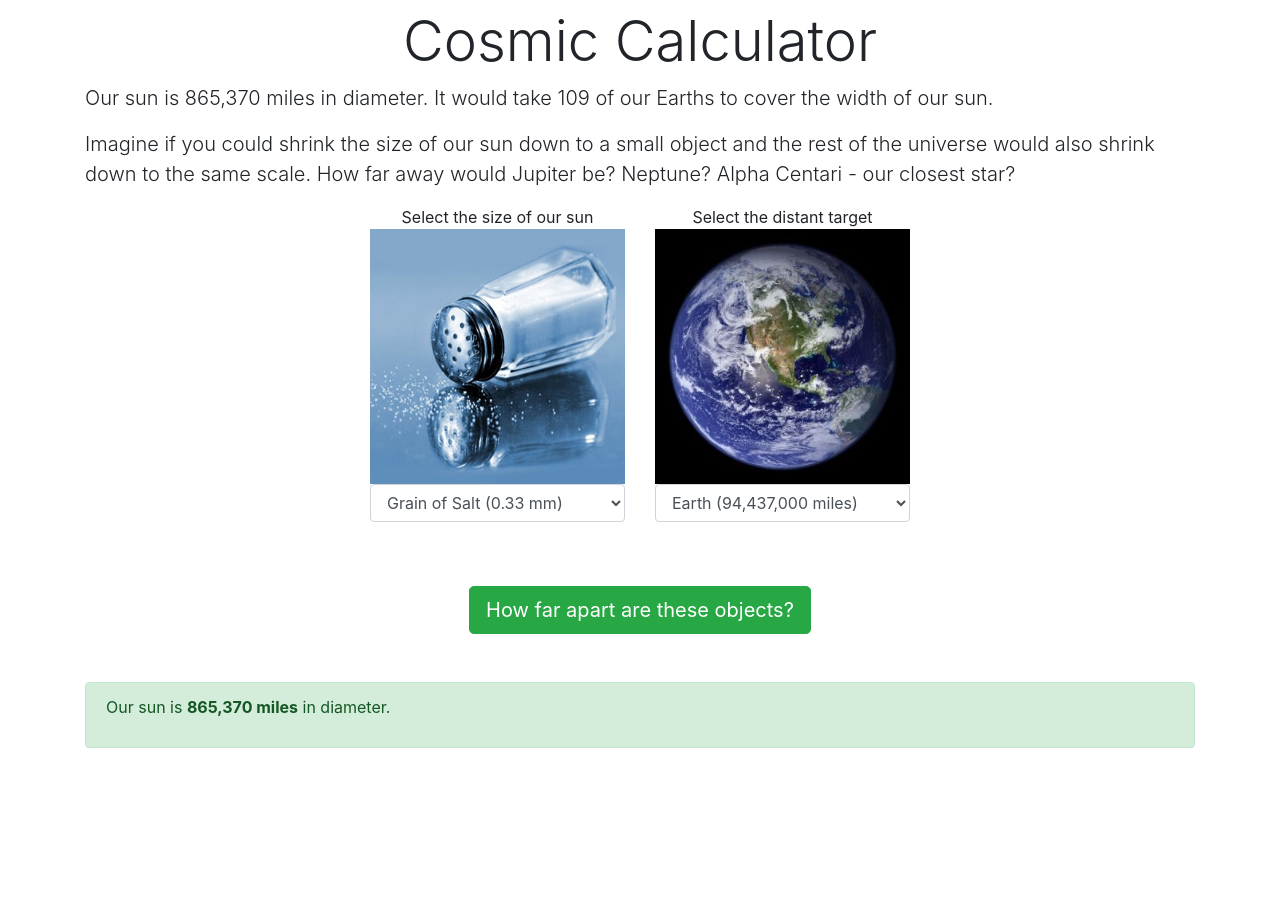
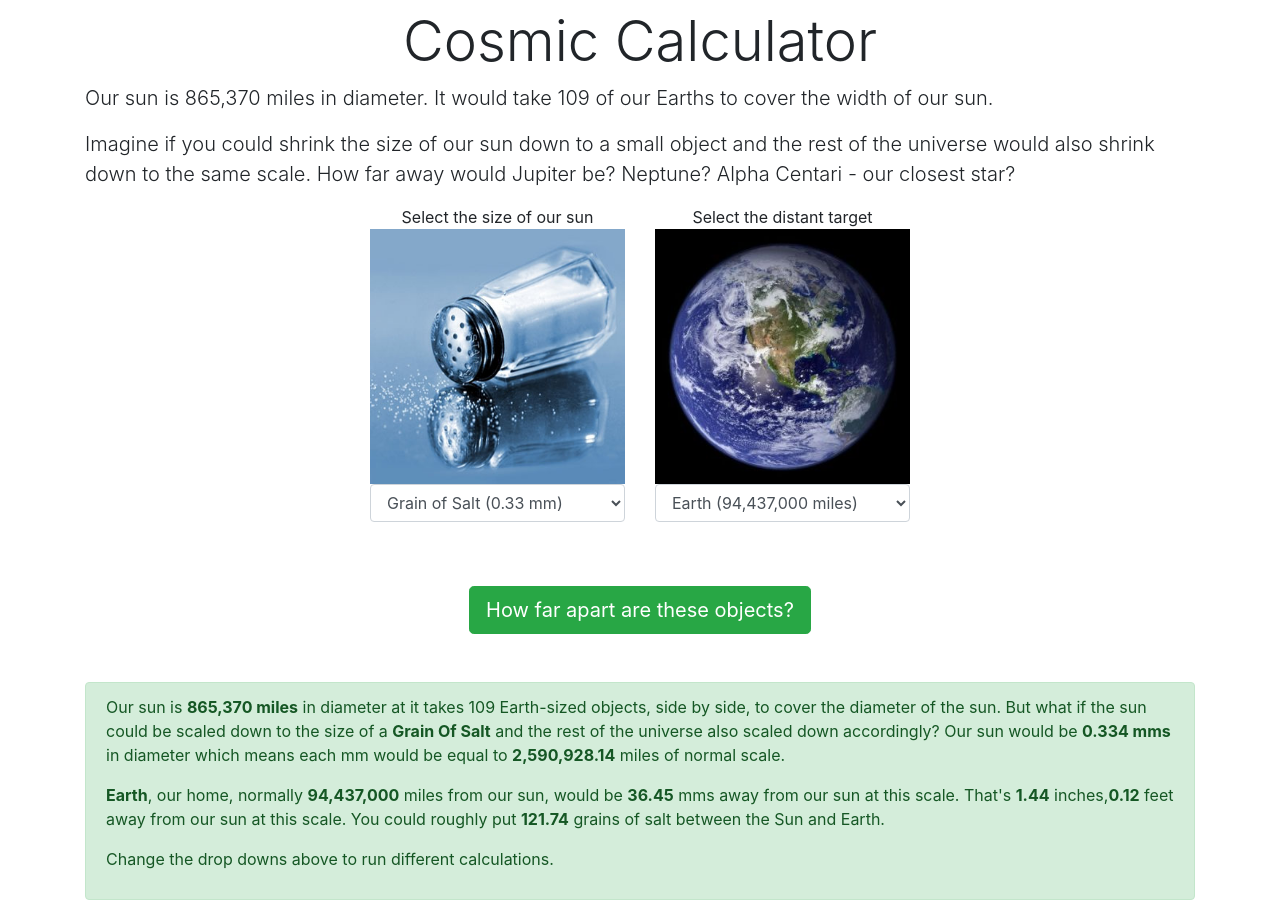
Before and after one commit to RedBirdOBX/CosmicCalculator, a React (Create React App) app: page / in a window 1280 px wide. Before the commit the page ends 800 px from the top, so only its background shows below. Built offline with nearby package versions, Linux system fonts and the light colour scheme.

Commit message:
results obj

```diff
--- a/src/App.js
+++ b/src/App.js
@@ -33,7 +33,13 @@ let polaris = new Target(5, "Polaris", "also known as the 'North Star'", (milesI
 targets.push(earth, jupiter, neptune, alphaCentari, polaris);
 
 // default results
-let results = new Results(diameterOfSunInMiles);
+let results = new Results(diameterOfSunInMiles,
+                            sunSizes[0].Name,
+                            sunSizes[0].PluralName,
+                            sunSizes[0].MMSize,
+                            targets[0].Name,
+                            targets[0].Description,
+                            targets[0].DistanceInMiles);
 
 // global functions
 function SunSize(index, name, pluralName, mmSize, imgName)
@@ -53,9 +59,24 @@ function Target(index, name, description, milesAway) {
 }
 
 // start here
-function Results(diameterOfSunInMiles)
+function Results(diameterOfSunInMiles, sizeName, sizePluralName, sunSizeInMM, targetName, targetDescription, targetMilesFromSun)
 {
+    // consider passing in a whole obj(s) instead of primative values
     this.DiameterOfSunInMiles = utilities.FormatWithCommas(diameterOfSunInMiles, 0);
+    this.SizeName = sizeName;
+    this.SizePluralName = sizePluralName;
+    this.SunSizeInMM = sunSizeInMM;
+    this.MicroMilesInMM = utilities.FormatWithCommas((diameterOfSunInMiles / sunSizeInMM), 2);
+    this.TargetName = targetName;
+    this.TargetDescription = targetDescription;
+    this.TargetMilesFromSun = utilities.FormatWithCommas(targetMilesFromSun, 2);
+    this.MMsAwayFromTarget = targetMilesFromSun / (diameterOfSunInMiles / sunSizeInMM);
+    this.MMsAwayFromTargetFormatted = utilities.FormatWithCommas(targetMilesFromSun / (diameterOfSunInMiles / sunSizeInMM), 2);
+    this.InchesAwayFromTarget = (targetMilesFromSun / (diameterOfSunInMiles / sunSizeInMM) / mmsInAnInch);
+    this.InchesAwayFromTargetFormatted = utilities.FormatWithCommas((targetMilesFromSun / (diameterOfSunInMiles / sunSizeInMM) / mmsInAnInch),2);
+    this.FeetAwayFromTarget = ((targetMilesFromSun / (diameterOfSunInMiles / sunSizeInMM) / mmsInAnInch) / inchesInFoot);
+    this.FeetAwayFromTargetFormatted = utilities.FormatWithCommas(((targetMilesFromSun / (diameterOfSunInMiles / sunSizeInMM) / mmsInAnInch) / inchesInFoot), 2);
+    this.UnitsBetweenSunAndTarget = utilities.FormatWithCommas((targetMilesFromSun / (diameterOfSunInMiles / sunSizeInMM)) * (sunSizeInMM * 10), 2);
 };
 
 
--- a/src/components/ResultsDisplayNew.js
+++ b/src/components/ResultsDisplayNew.js
@@ -5,18 +5,28 @@ const ResultsDisplayNew = (props) =>
     return (
     <div className="my-b" id="ResultsDisplayNewContainer">
         <div className="alert alert-success" role="alert" id="ResultsDisplayNewOutput">
-            <p>Our sun is <strong>{props.ResultsData.DiameterOfSunInMiles} miles</strong> in diameter.</p>
+            <p>
+                Our sun is <strong>{props.ResultsData.DiameterOfSunInMiles} miles</strong> in diameter at it takes 109 Earth-sized
+                objects, side by side, to cover the diameter of the sun.
+                But what if the sun could be scaled down to the size of a <strong>{props.ResultsData.SizeName}</strong> and
+                the rest of the universe also scaled down accordingly? Our sun would
+                be <strong>{props.ResultsData.SunSizeInMM} mms</strong> in diameter which means each mm
+                would be equal to <strong>{props.ResultsData.MicroMilesInMM}</strong> miles of normal scale.
+            </p>
+
+            <p>
+                <strong>{props.ResultsData.TargetName}</strong>, {props.ResultsData.TargetDescription}, normally <strong>{props.ResultsData.TargetMilesFromSun}</strong> miles
+                from our sun, would be <strong>{props.ResultsData.MMsAwayFromTargetFormatted}</strong> mms away from our sun at this scale.
+                That's <strong>{props.ResultsData.InchesAwayFromTargetFormatted}</strong> inches,
+                <strong>{props.ResultsData.FeetAwayFromTargetFormatted}</strong> feet away from our sun at this scale.
+                You could roughly put <strong>{props.ResultsData.UnitsBetweenSunAndTarget}</strong> {props.ResultsData.SizePluralName} between the
+                Sun and {props.ResultsData.TargetName}.
+            </p>
+
+            <p>Change the drop downs above to run different calculations.</p>
         </div>
     </div>);
 };
 
 
-
-// htmlOutput = ``;
-
-// htmlOutput += `<p>If the sun were scaled down to the size of a <strong>${selectedSunSize.Name}</strong>, `;
-// htmlOutput += `it would be <strong>${selectedSunSize.MMSize} mms</strong> in diameter. `;
-// htmlOutput += `Each mm would be equal to <strong>${utilities.FormatWithCommas(microMilesInMM, 2)}</strong> miles. </p>`;
-
-
 export default ResultsDisplayNew;
```
